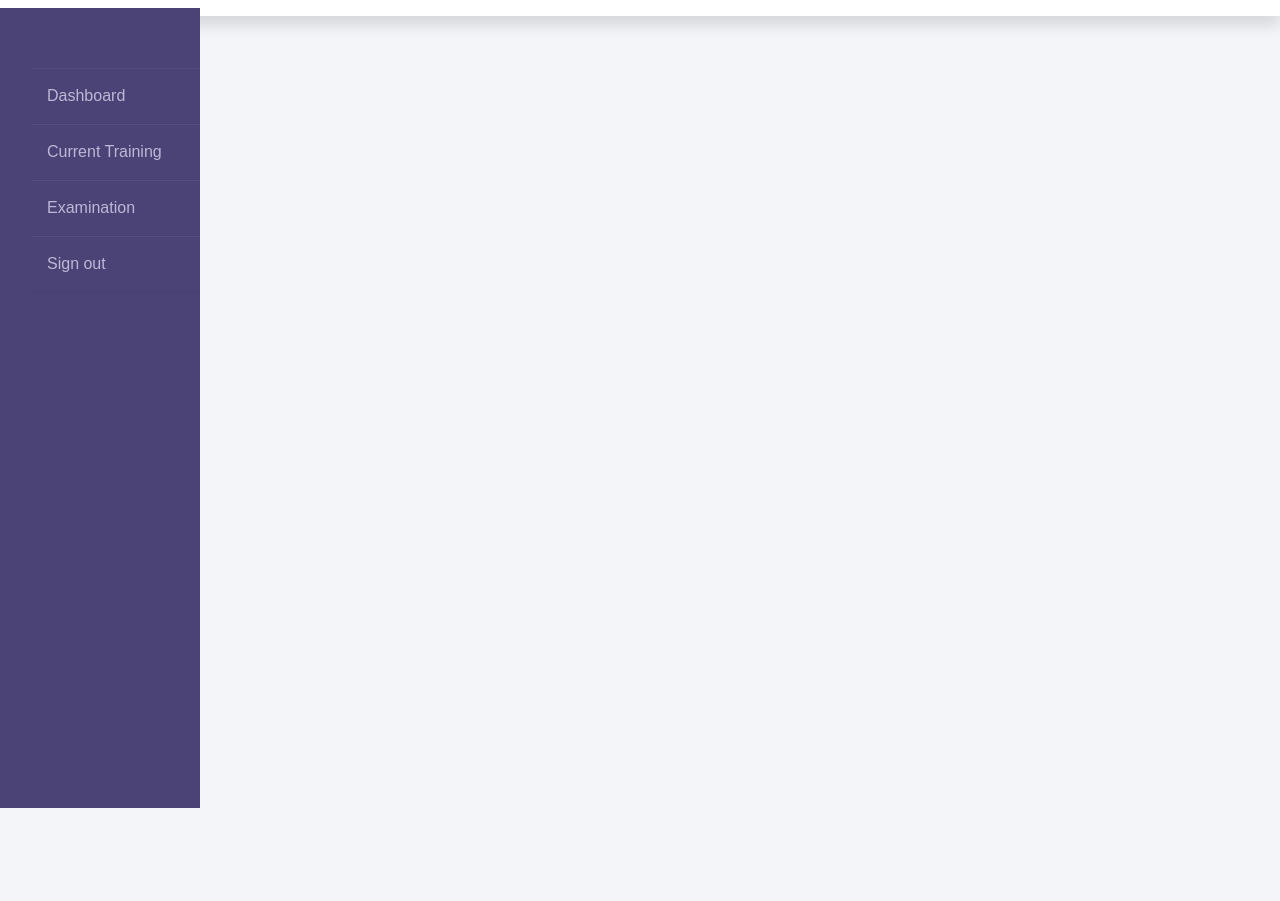
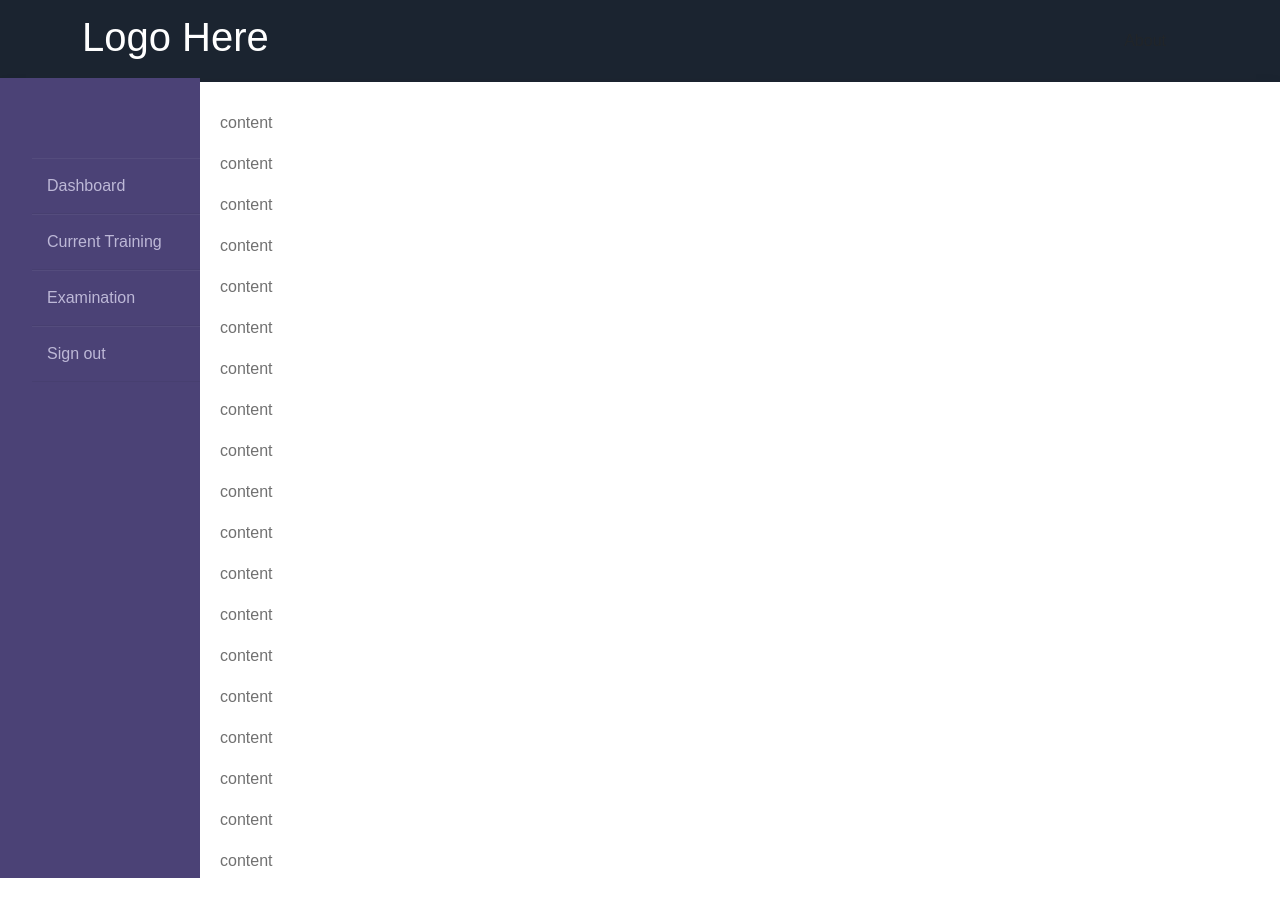
Before and after one commit to Dorkiee/1814493_CS3072-CS3605-FYP-Project, a React (Create React App) app: page /Dashboard in a window 1280 px wide. Before the commit the page ends 800 px from the top, so only its background shows below. Built offline with nearby package versions, Linux system fonts and the light colour scheme; no server answers; a web font is replaced by a local one.

Commit message:
dashboard and navigation update

```diff
--- a/src/main_pages/App.js
+++ b/src/main_pages/App.js
@@ -5,19 +5,21 @@ import Home from "./HomePage.js"
 import UserSignup from '../employee_pages/signup.js';
 import SelectSignup from '../main_pages/selectSignUp.js'
 import AdminSignup from '../soc_pages/adminSignup.js';
-import Dashboard from "../main_pages/Dashboard.js";
+import MainDashboard from "../main_pages/mainDashboard.js";
+import HeaderNavigation from './navigationHeader.js';
 
 const App = () => {
   return (
     <div>
         <Router>
+          <HeaderNavigation/>
         <Routes>
           <Route path="/" element={<Home/>} />
           <Route path="/select-sign-up" element={<SelectSignup/>} />
           <Route path="/sign-up" element={<UserSignup/>} />
           <Route path="/sign-up-admin" element={<AdminSignup/>} />
 
-          <Route path="/Dashboard" element={<Dashboard/>} />
+          <Route path="/Dashboard" element={<MainDashboard/>} />
 
           </Routes>
       </Router>
--- a/src/main_pages/CSS/dashboardCSS.css
+++ b/src/main_pages/CSS/dashboardCSS.css
@@ -15,16 +15,16 @@ body{
 
 .wrapper{
   display: flex;
-  position: relative;
+  position:relative;
 }
 
 .wrapper .sidebar{
   width: 200px;
   height: 100%;
   background: #4b4276;
-  padding: 30px 0px;
+  padding: 50px 0px;
   position: fixed;
-
+  margin-top: -20px;
 }
 
 .wrapper .sidebar h2{
--- a/src/main_pages/Dashboard.js
+++ b/src/main_pages/DashboardNav.js
@@ -49,10 +49,8 @@ export default class DashboardNav extends Component {
           {isAdmin? (
           <>
           <ul> {/* have a boolean to check if this isAdmin */}
-          <li><NavLink to="/Get-Started" exact title="Get Started"><i></i>Get Started</NavLink></li>
           <li><NavLink to="/Dashboard" exact title="Dashboard"><i></i>Dashboard</NavLink></li>
           <li><NavLink to="/Users" exact title="Users"><i></i>Users</NavLink></li>
-          <li><NavLink to="/Department" exact title="Department"><i></i>Department</NavLink></li>
           <li><NavLink to="/Training" exact title="Training"><i></i>Training</NavLink></li>
           <li><NavLink to="/ExaminationPortal" exact title="Examination"><i></i>Examination</NavLink></li>
           <li><a href="/" onClick={this.signOut}>Sign out</a></li>
--- /dev/null
+++ b/src/main_pages/mainDashboard.js
@@ -0,0 +1,81 @@
+import React, {Component} from "react";
+import { NavLink } from "react-router-dom";
+import DashboardNav from "./DashboardNav.js";
+import "../main_pages/CSS/dashboardCSS.css";
+
+export default class mainDashboard extends Component {
+  constructor(props) {
+    super(props);
+    this.state = {
+      userData: "",
+    };
+  }
+
+  componentDidMount() {
+        fetch("http://localhost:4000/app/Dashboard", {
+            method: "POST",
+            crossDomain: true,
+            headers: {
+                "Content-Type": "application/json",
+                Accept: "application/json",
+                "Access-Control-Allow-Origin": "*",
+            },
+            body: JSON.stringify ({
+                token: window.localStorage.getItem("token"),
+
+            }),
+        })
+
+        .then((response) => response.json())
+        .then((data) => {
+            console.log(data, "userData");
+            this.setState({ userData: data.data})
+        });
+       }
+
+    signOut = () => {
+      window.localStorage.removeItem("token");
+      window.localStorage.removeItem("isLoggedIn");
+      window.localStorage.href = "/home";
+    }
+
+    render () {
+      const isAdmin = this.state.userData.isAdmin;
+      console.log(isAdmin, "role");
+      return (
+          <div>
+        <nav className="navbar navbar-expand-lg navbar-light bg-white shadow">
+        <div class="wrapper">
+          <DashboardNav/>
+          <div class="main_content">
+            {/*<div class="header">Welcome!! user name here</div>*/}
+            <div class="info">
+            <h1>{this.state.userData.firstName} {this.state.userData.lastName}</h1>
+            <h1>{this.state.userData.email}</h1>
+            <p>content</p>
+            <p>content</p>
+            <p>content</p>
+            <p>content</p>
+            <p>content</p>
+            <p>content</p>
+            <p>content</p>
+            <p>content</p>
+            <p>content</p>
+            <p>content</p>
+            <p>content</p>
+            <p>content</p>
+            <p>content</p>
+            <p>content</p>
+            <p>content</p>
+            <p>content</p>
+            <p>content</p>
+            <p>content</p>
+            <p>content</p>
+            </div>
+            </div>
+            </div>
+            </nav>
+          </div>
+        );
+    }
+}
--- /dev/null
+++ b/src/main_pages/navigationHeader.js
@@ -0,0 +1,80 @@
+import React, {Component} from 'react';
+//import { useDispatch, useSelector } from 'react-redux';
+//import { logout } from '../actions/teacherActions';
+import { NavLink } from "react-router-dom";
+
+export default class  navigationHeader extends Component {
+
+  constructor(props) {
+    super(props);
+    this.state = {
+      userData: "",
+    };
+  }
+
+  componentDidMount() {
+        fetch("http://localhost:4000/app/Dashboard", {
+            method: "POST",
+            crossDomain: true,
+            headers: {
+                "Content-Type": "application/json",
+                Accept: "application/json",
+                "Access-Control-Allow-Origin": "*",
+            },
+            body: JSON.stringify ({
+                token: window.localStorage.getItem("token"),
+
+            }),
+        })
+
+        .then((response) => response.json())
+        .then((data) => {
+            console.log(data, "userData");
+            this.setState({ userData: data.data})
+        });
+       }
+
+
+
+
+render () {
+  const loggedIn = window.localStorage.getItem("isLoggedIn");
+  console.log(loggedIn, "login");
+
+  return (
+    <div>
+      <nav className="navbar navbar-expand-lg shadow" style={{ backgroundColor: '#1b2430' }}>
+        <div className="container">
+          <NavLink className="navbar-brand fs-3 fw-bold" to="/home" exact>
+            <h1 style={{ color: 'white' }}>Logo Here</h1>
+          </NavLink>
+          <button className="navbar-toggler" type="button" data-bs-toggle="collapse" data-bs-target="#navbarScroll" aria-controls="navbarScroll" aria-expanded="false" aria-label="Toggle navigation">
+            <span className="navbar-toggler-icon"></span>
+          </button>
+          <div className="collapse navbar-collapse" id="navbarScroll">
+            <ul className="navbar-nav me-auto my-2 my-lg-0 navbar-nav-scroll">
+
+            </ul>
+            <div className="navbar align-self-center d-flex">
+              {loggedIn? (
+                <>
+                  <NavLink className="nav-link text-success" to="/Dashboard" exact title="Dashboard">
+                    Hi, <strong>{this.state.userData.firstName}</strong>
+                  </NavLink>
+                </>
+                ) : (
+                  <>
+                    <NavLink className="nav-link" to="/about" exact title="about">
+                      About
+                    </NavLink>
+                    <ul></ul>
+                  </>
+                ) }
+            </div>
+          </div>
+        </div>
+      </nav>
+    </div>
+  )
+  }
+}
```
